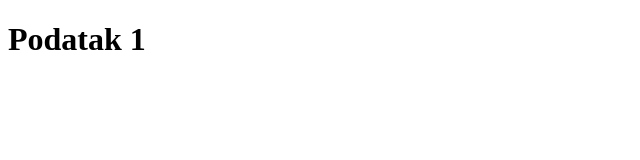
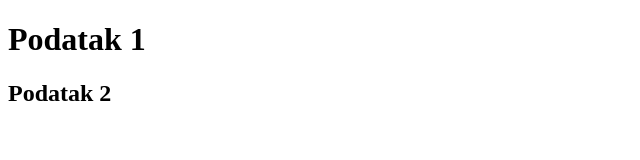
Before and after one commit to Roman730/Algebra_1, a plain HTML site: page tablica/tablica_1.html in a window 1280 px wide. Shown: the whole page, without its empty margins (0-640 px from the left). Drawn offline with Linux system fonts and the light colour scheme.

Commit message:
tablica:drugi commit

```diff
--- a/tablica/tablica_1.html
+++ b/tablica/tablica_1.html
@@ -8,5 +8,6 @@
 </head>
 <body>
     <h1>Podatak 1</h1>
+    <h2>Podatak 2</h2>
 </body>
 </html>
```
